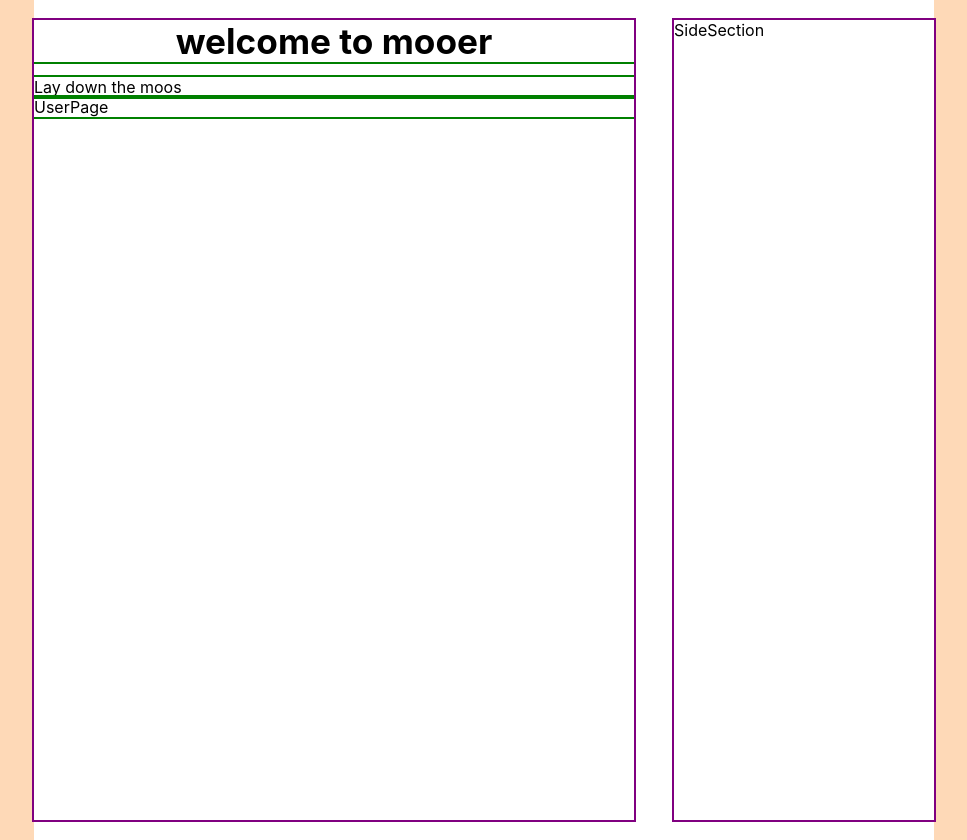
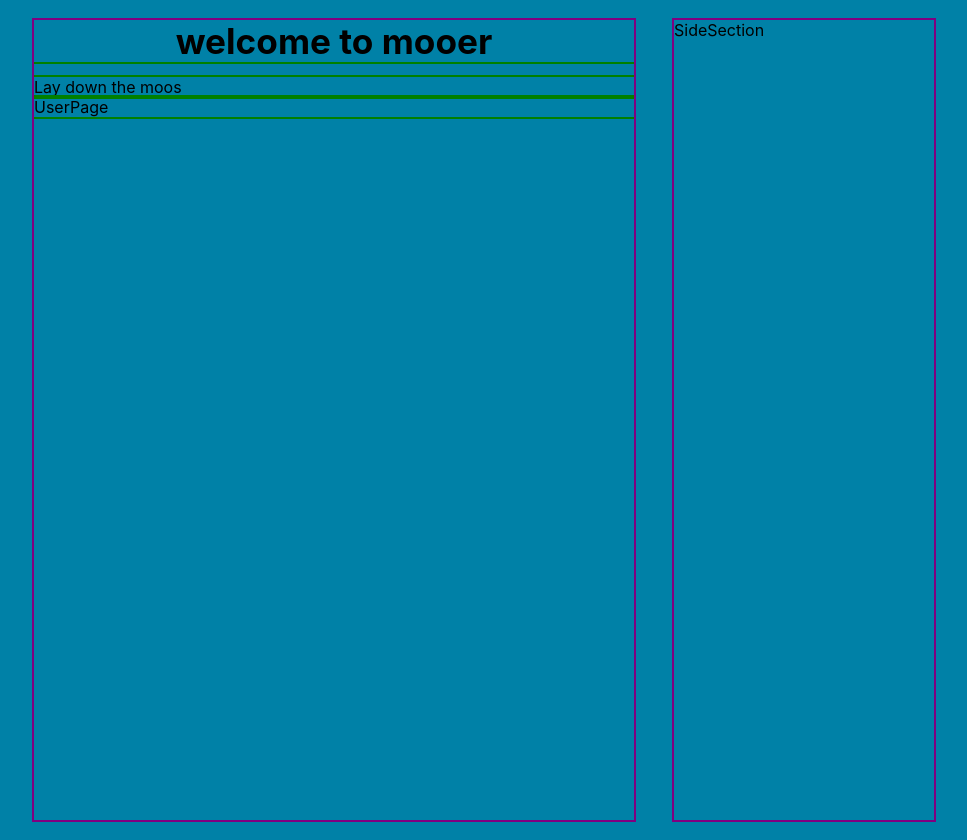
Before and after one commit to 1Tolv2/Twitter-Clone-Nextjs, a Next.js app in the folder client/: page /1 in a window 1280 px wide. Shown: the whole page, without its empty margins (156-1123 px from the left). Built offline with nearby package versions, Linux system fonts and the light colour scheme.

Commit message:
Added Body styling to Layouts

```diff
--- a/client/components/Layout.jsx
+++ b/client/components/Layout.jsx
@@ -1,6 +1,5 @@
 import React from "react";
 import Head from "next/head";
-
 import styled from "styled-components";
 import Grid from "../components/Grid";
 import MainSection from "../components/MainSection";
@@ -13,24 +12,29 @@ const StyledWrapper = styled.div`
   max-width: 900px;
   height: 100%;
   margin: auto;
-  background-color: white;
 `;
+
+const StyledBody = styled.body`
+  background-color: #0081A7;
+  height: 100%;
+`
 
 export default function Layout({ children }) {
   return (
     <>
       <Head>
-        <title>Create Next App</title>
+        <title>Mooer</title>
         <meta name="description" content="Generated by create next app" />
         <link rel="icon" href="/favicon.ico" />
       </Head>
+      <StyledBody>
         <StyledWrapper>
           <Grid>
-          {/* <NavigationBar /> */}
             <MainSection>{children}</MainSection>
             <SideSection />
           </Grid>
         </StyledWrapper>
+      </StyledBody>
     </>
   );
 }
```
Also changed, not shown: client/components/LayoutCenterDiv.jsx (+10 -4 lines). Lines whose indentation alone changed are shown as unchanged.
